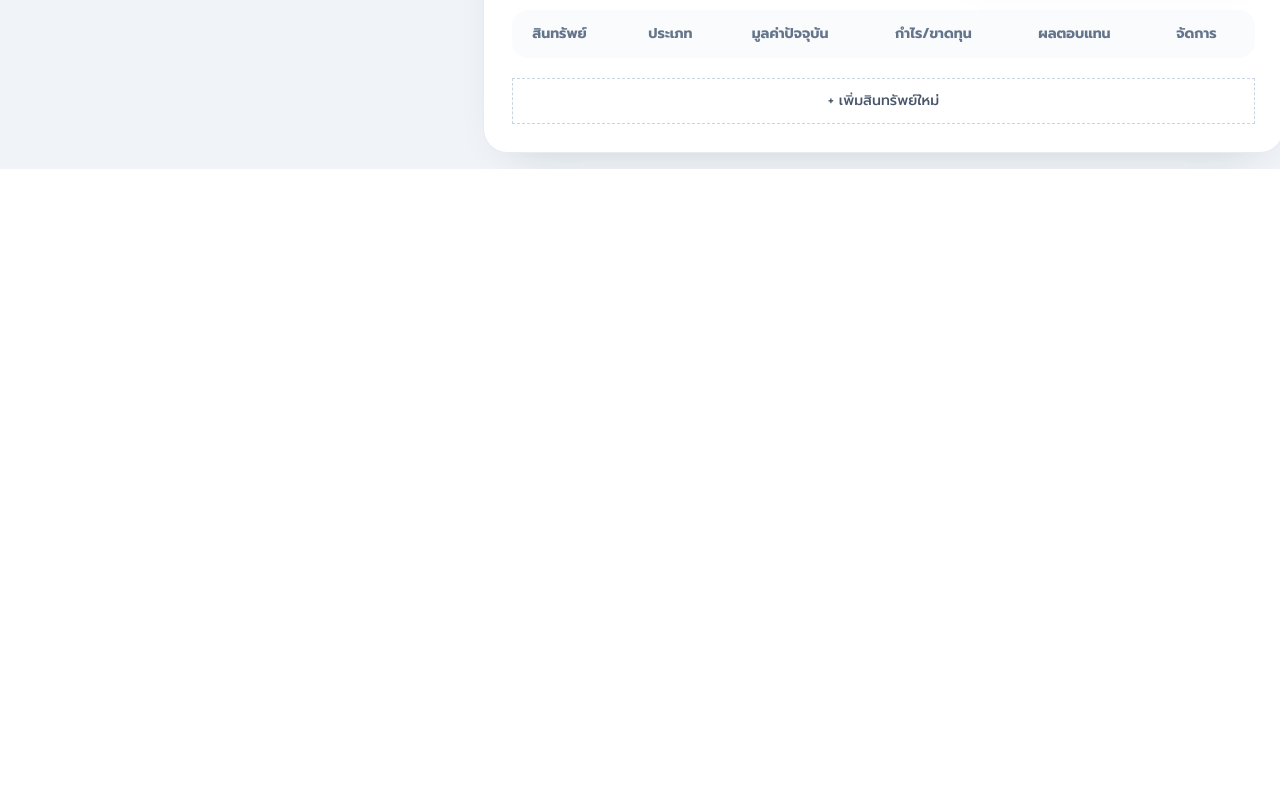
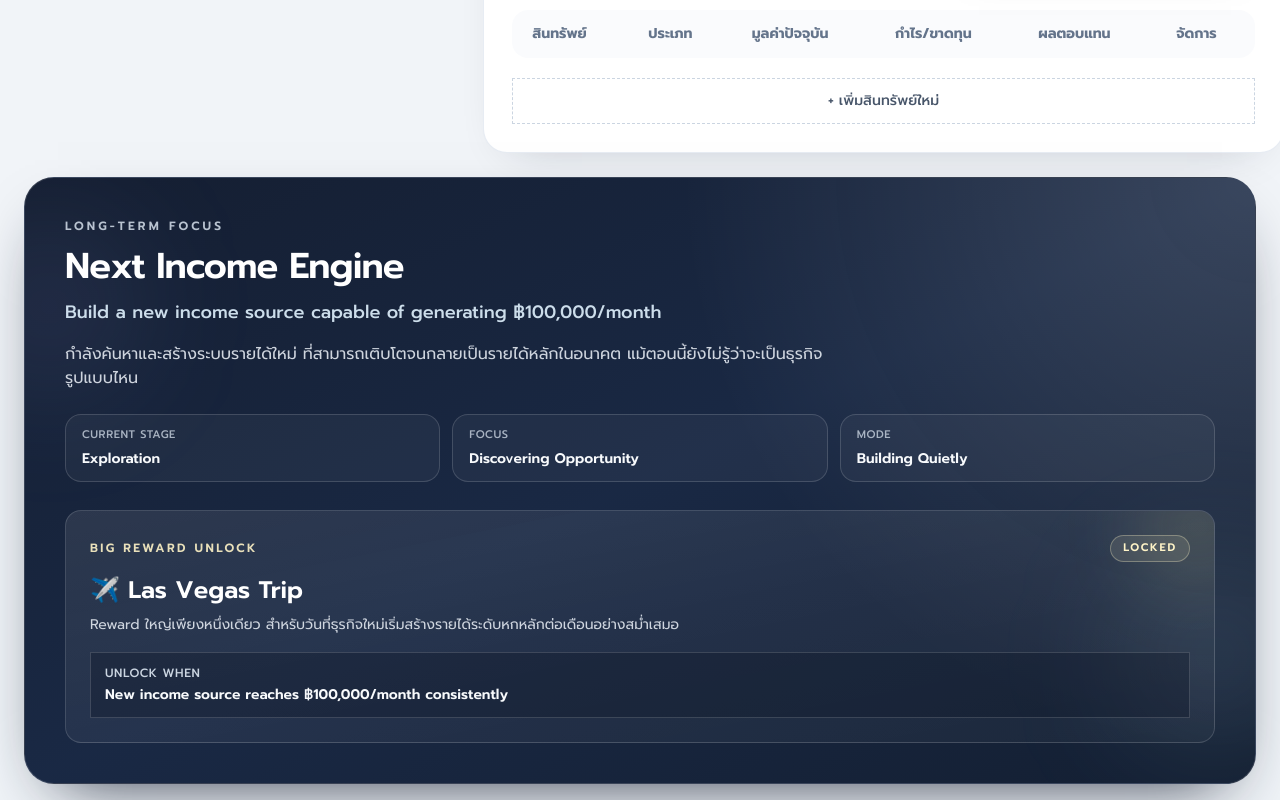
Before and after one commit to Fuadee/GOAL, a Next.js app: page /money-management in a window 1280 px wide. Shown: the part 1420-2220 px from the top of the page. Before the commit the page ends 1589 px from the top, so only its background shows below. Built offline with nearby package versions, Linux system fonts and the light colour scheme; no server answers; a web font is replaced by a local one.

Commit message:
Add Next Income Engine mission panel to money page

```diff
--- a/components/money/SimpleMoneyManagement.tsx
+++ b/components/money/SimpleMoneyManagement.tsx
@@ -85,6 +85,49 @@ export function SimpleMoneyManagement({ data }: { data: MoneyManagementPageData
 
       <GrowthAssetsCard rows={growthRows} totalValue={data.growthSummary.totalValue} totalProfitLoss={data.growthSummary.totalProfitLoss} onCreate={() => { setGrowthEditing(null); setGrowthOpen(true); }} onEdit={(row) => { setGrowthEditing(row); setGrowthOpen(true); }} onDelete={(id) => startTransition(async () => { if (!confirm('ยืนยันการลบ Growth Asset นี้?')) return; const res = await deleteGrowthAssetAction(id); if (res.success) router.refresh(); })} />
     </div>
+
+    <section className="relative mt-10 overflow-hidden rounded-[30px] border border-white/15 bg-gradient-to-br from-[#081226]/95 via-[#0D1D3A]/95 to-[#071327]/95 p-6 text-slate-100 shadow-[0_28px_65px_-34px_rgba(15,23,42,0.95)] backdrop-blur-xl md:mt-14 md:p-8 lg:p-10">
+      <div className="pointer-events-none absolute -left-16 top-10 h-44 w-44 rounded-full bg-indigo-300/10 blur-3xl" />
+      <div className="pointer-events-none absolute -right-14 bottom-8 h-48 w-48 rounded-full bg-sky-200/10 blur-3xl" />
+      <div className="pointer-events-none absolute inset-0 bg-[radial-gradient(circle_at_top_right,rgba(255,255,255,0.14),transparent_42%)]" />
+      <div className="relative">
+        <p className="text-xs font-semibold uppercase tracking-[0.26em] text-slate-300/90">Long-Term Focus</p>
+        <h2 className="mt-3 text-3xl font-semibold tracking-tight text-white md:text-4xl">Next Income Engine</h2>
+        <p className="mt-3 text-base font-medium text-sky-100/90 md:text-lg">Build a new income source capable of generating ฿100,000/month</p>
+        <p className="mt-4 max-w-3xl text-sm leading-relaxed text-slate-200/90 md:text-base">กำลังค้นหาและสร้างระบบรายได้ใหม่ ที่สามารถเติบโตจนกลายเป็นรายได้หลักในอนาคต แม้ตอนนี้ยังไม่รู้ว่าจะเป็นธุรกิจรูปแบบไหน</p>
+
+        <div className="mt-6 grid grid-cols-1 gap-3 md:grid-cols-3">
+          <div className="rounded-2xl border border-white/15 bg-white/[0.04] px-4 py-3">
+            <p className="text-[11px] font-medium uppercase tracking-wider text-slate-300/80">Current Stage</p>
+            <p className="mt-1.5 text-sm font-semibold text-slate-50">Exploration</p>
+          </div>
+          <div className="rounded-2xl border border-white/15 bg-white/[0.04] px-4 py-3">
+            <p className="text-[11px] font-medium uppercase tracking-wider text-slate-300/80">Focus</p>
+            <p className="mt-1.5 text-sm font-semibold text-slate-50">Discovering Opportunity</p>
+          </div>
+          <div className="rounded-2xl border border-white/15 bg-white/[0.04] px-4 py-3">
+            <p className="text-[11px] font-medium uppercase tracking-wider text-slate-300/80">Mode</p>
+            <p className="mt-1.5 text-sm font-semibold text-slate-50">Building Quietly</p>
+          </div>
+        </div>
+
+        <div className="relative mt-7 overflow-hidden rounded-2xl border border-white/15 bg-gradient-to-br from-white/[0.09] via-white/[0.05] to-white/[0.03] p-4 sm:p-5 md:p-6">
+          <div className="pointer-events-none absolute -right-10 -top-10 h-28 w-28 rounded-full bg-amber-200/15 blur-2xl" />
+          <div className="relative">
+            <div className="flex flex-wrap items-center justify-between gap-2">
+              <p className="text-xs font-semibold uppercase tracking-[0.2em] text-amber-100/90">Big Reward Unlock</p>
+              <span className="rounded-full border border-amber-100/30 bg-amber-100/10 px-3 py-1 text-[11px] font-semibold uppercase tracking-[0.16em] text-amber-100">Locked</span>
+            </div>
+            <p className="mt-3 text-2xl font-semibold text-white">✈️ Las Vegas Trip</p>
+            <p className="mt-2 text-sm leading-relaxed text-slate-200/90">Reward ใหญ่เพียงหนึ่งเดียว สำหรับวันที่ธุรกิจใหม่เริ่มสร้างรายได้ระดับหกหลักต่อเดือนอย่างสม่ำเสมอ</p>
+            <div className="mt-4 rounded-xl border border-white/15 bg-slate-900/35 px-3.5 py-3">
+              <p className="text-xs font-medium uppercase tracking-wider text-slate-300">Unlock when</p>
+              <p className="mt-1 text-sm font-semibold text-slate-50">New income source reaches ฿100,000/month consistently</p>
+            </div>
+          </div>
+        </div>
+      </div>
+    </section>
 
     {open ? <MoneyForm row={editing} onClose={()=>setOpen(false)} onSubmit={(fd)=>startTransition(async()=>{const res=await upsertMoneyIncomeSourceAction(fd); if(res.success){setOpen(false);router.refresh();}})} /> : null}
     {growthOpen ? <GrowthAssetForm row={growthEditing} onClose={() => setGrowthOpen(false)} onSubmit={(fd) => startTransition(async () => { const res = await upsertGrowthAssetAction(fd); if (res.success) { setGrowthOpen(false); setGrowthEditing(null); router.refresh(); } })} /> : null}
```
